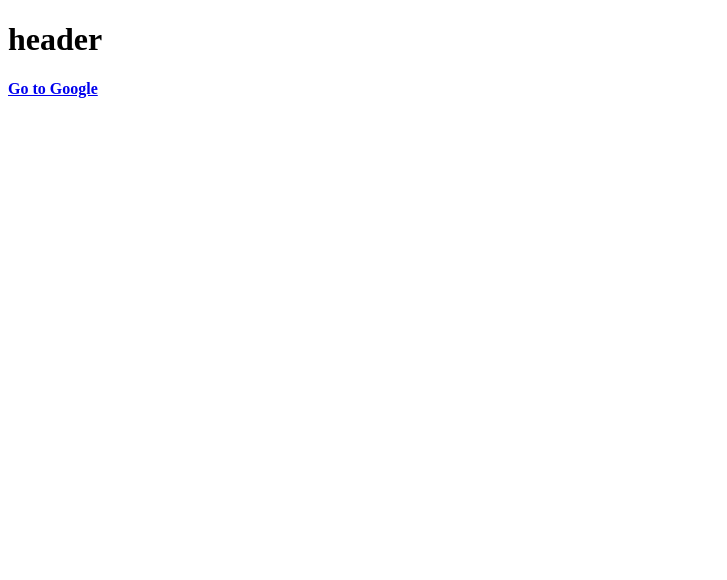
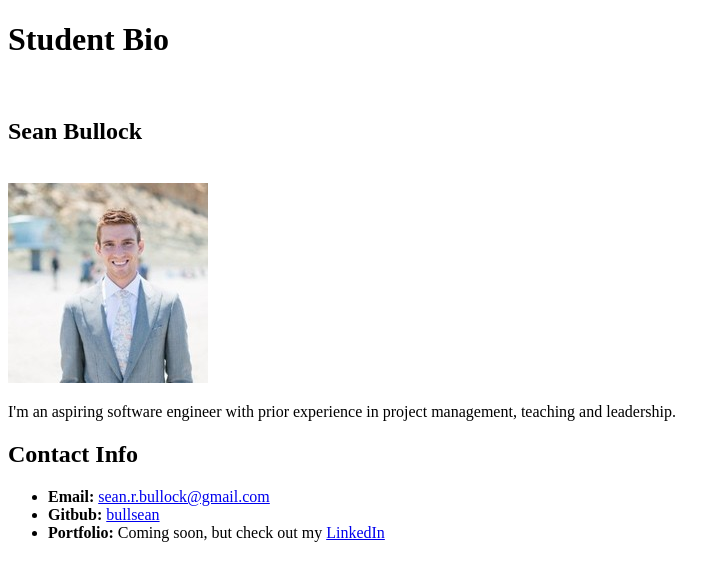
Before and after one commit to bullsean/HW-Wireframe, a plain HTML site: page index.html in a window 1280 px wide. Shown: the whole page, without its empty margins (0-727 px from the left). Drawn offline with Linux system fonts and the light colour scheme.

Commit message:
first full working html

```diff
--- a/index.html
+++ b/index.html
@@ -2,20 +2,26 @@
 <html>
     <head>
         <title>My Portfolio</title>
+        <link rel="stylesheet" type="text/css" href="style.css">
+
     </head>
     <body>
 
-        <h1>header</h1>
-        <nav>
-            <title>"nav"</title>
-        </nav>
+        <h1>Student Bio</h1>
+         <br>
+         <h2>Sean Bullock</h2>
+         <br>
+         <img src="Prof Pic.jpg" alt="Sean Bullock" height="200" width="200">
+         <p>I'm an aspiring software engineer with prior experience in project management, teaching and leadership.</p>
 
-        <a
-            href="https://www.google.com" target="_blank">
+         <h2>Contact Info</h2>
 
-            <strong>Go to Google</strong>
+         <ul>
+             <li><strong>Email:</strong> <a href="mailto:sean.r.bullock@gmail.com">sean.r.bullock@gmail.com</a></li>
+             <li><strong>Gitbub:</strong> <a href="https://github.com/bullsean" target="_blank">bullsean</a></li>
+             <li><strong>Portfolio:</strong> Coming soon, but check out my <a href="https://www.linkedin.com/in/bullocksean/" target="_blank">LinkedIn</a></li>
+         </ul>
 
-        </a>
 
     </body>
 </html>
```
